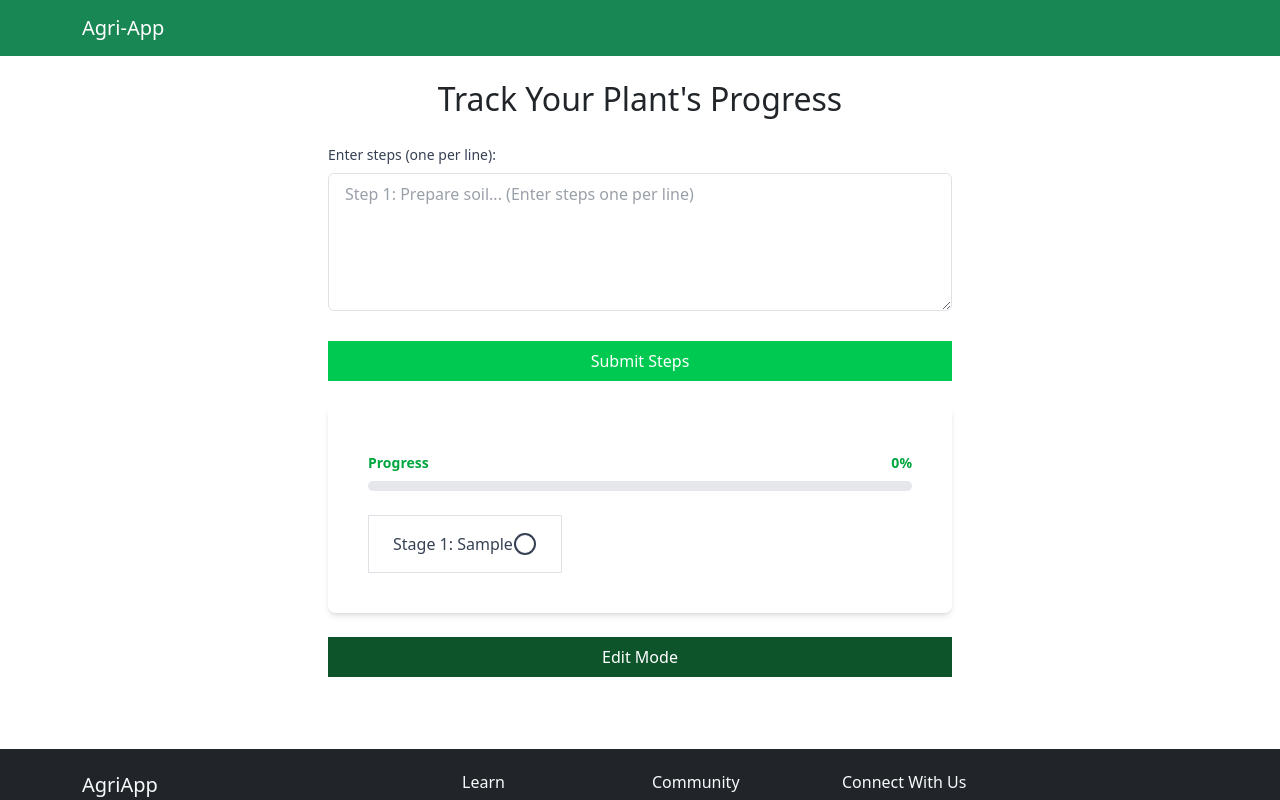
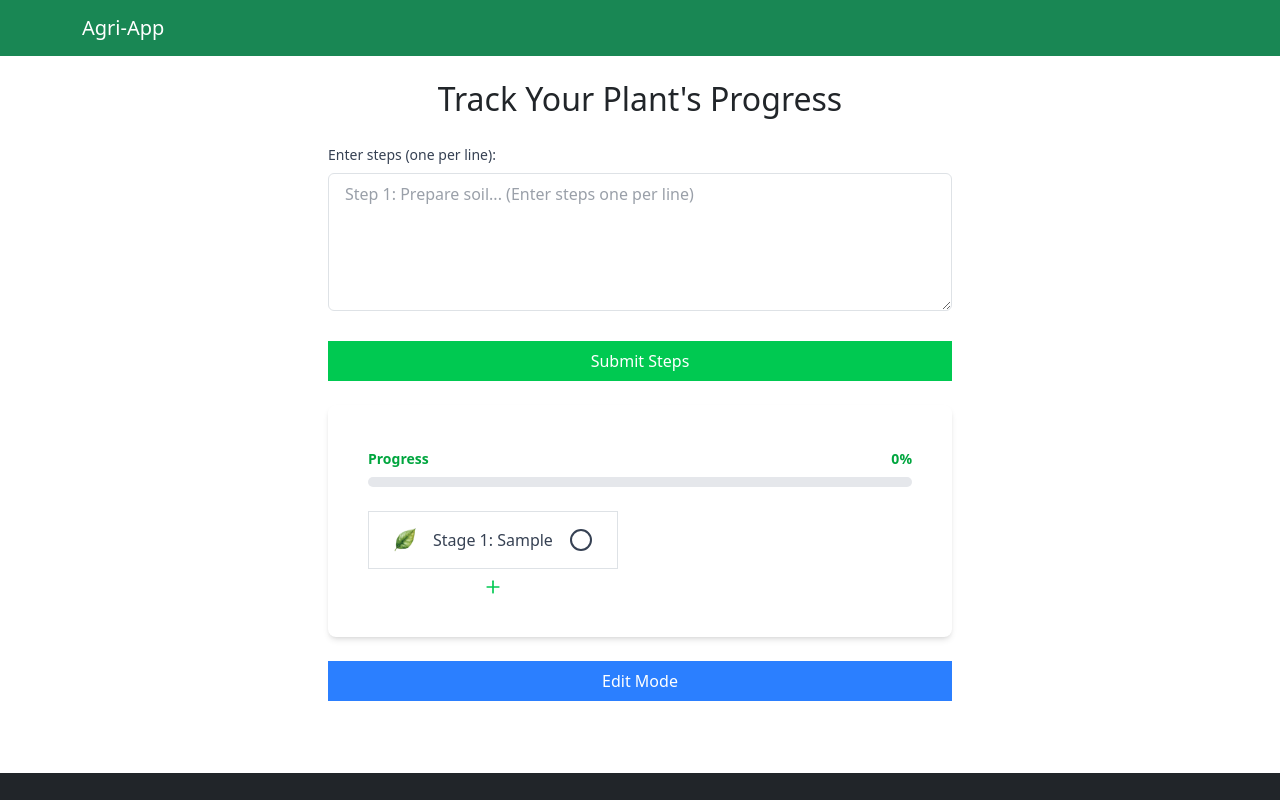
Before and after one commit to Viduraz/PAF_SLIIT, a React (Vite) app in the folder frontend/: page /plant-progress/1 in a window 1280 px wide. Both pictures are taken after typing "Sample" into the empty fields and a click on the button "Submit Steps". Shown: the top 800 px of the page. Built offline with nearby package versions, Linux system fonts and the light colour scheme.

Commit message:
leaf.png

```diff
--- a/frontend/src/pages/PlantProgressDetailPage.jsx
+++ b/frontend/src/pages/PlantProgressDetailPage.jsx
@@ -1,6 +1,7 @@
 import React, { useState } from "react";
 import { useAuth } from "../utils/AuthContext";
 import { CheckCircle, Circle, Plus } from "lucide-react";
+import leafIcon from "../images/progress/leaf.png"; // Importing the image
 
 const PlantProgressDetailPage = () => {
   const { currentUser } = useAuth();
@@ -10,11 +11,9 @@ const PlantProgressDetailPage = () => {
   const [formInput, setFormInput] = useState("");
   const [completedSteps, setCompletedSteps] = useState([]);
   const [isEditMode, setIsEditMode] = useState(false);
-  const [notes, setNotes] = useState({}); // Object to store notes for each step
+  const [notes, setNotes] = useState({});
 
-  const handleInputChange = (e) => {
-    setFormInput(e.target.value);
-  };
+  const handleInputChange = (e) => setFormInput(e.target.value);
 
   const handleSubmit = (e) => {
     e.preventDefault();
@@ -30,46 +29,30 @@ const PlantProgressDetailPage = () => {
   };
 
   const toggleStepCompletion = (index) => {
-    if (!isEditMode && completedSteps[index]) {
-      // In normal mode, if the step is already completed, do nothing
-      return;
-    }
+    if (!isEditMode && completedSteps[index]) return;
+    if (index > 0 && !completedSteps[index - 1] && !isEditMode) return;
 
-    // If the previous step is not completed and we're not in edit mode, prevent going ahead
-    if (index > 0 && !completedSteps[index - 1] && !isEditMode) {
-      return;
-    }
-
-    // Toggle step completion in edit mode or normal mode
     const newCompletedSteps = [...completedSteps];
     newCompletedSteps[index] = !newCompletedSteps[index];
     setCompletedSteps(newCompletedSteps);
 
-    // If the step is undone, also remove the note
-    if (!newCompletedSteps[index]) {
-      const newNotes = { ...notes };
-      delete newNotes[index]; // Remove the note when the step is undone
-      setNotes(newNotes);
-    }
-
-    // Update progress
     const completedCount = newCompletedSteps.filter((step) => step).length;
     const newProgress = Math.round((completedCount / steps.length) * 100);
     setProgress(newProgress);
 
-    // If all steps are completed
-    if (newProgress === 100) {
-      setCompleted(true);
-    } else {
-      setCompleted(false);
+    if (newProgress === 100) setCompleted(true);
+    else setCompleted(false);
+
+    // Remove note if step is undone in edit mode
+    if (isEditMode && !newCompletedSteps[index]) {
+      const newNotes = { ...notes };
+      delete newNotes[index];
+      setNotes(newNotes);
     }
   };
 
-  const toggleEditMode = () => {
-    setIsEditMode(!isEditMode);
-  };
+  const toggleEditMode = () => setIsEditMode(!isEditMode);
 
-  // Function to handle adding notes
   const handleNoteChange = (index, event) => {
     const newNotes = { ...notes, [index]: event.target.value };
     setNotes(newNotes);
@@ -107,65 +90,53 @@ const PlantProgressDetailPage = () => {
       </form>
 
       {/* Progress bar */}
-      <div className="bg-white p-10 rounded-lg shadow-md  max-w-screen-xl mx-auto">
-      {" "}
-        <div className="relative pt-1 mb-4">
+      <div className="bg-white p-10 rounded-lg shadow-md w-full max-w-screen-xl mx-auto">
         <div className="relative pt-1 mb-4">
           <div className="flex justify-between items-center">
-              <span className="text-sm font-semibold text-green-600">
-                Progress
-              </span>
-              <span className="text-sm font-semibold text-green-600">
-                {progress}%
-              </span>
+            <span className="text-sm font-semibold text-green-600">Progress</span>
+            <span className="text-sm font-semibold text-green-600">{progress}%</span>
           </div>
           <div className="w-full bg-gray-200 rounded-full h-2.5 mt-2">
             <div
-                className="bg-green-300 h-2.5 rounded-full transition-all duration-300"
+              className="bg-green-500 h-2.5 rounded-full transition-all duration-300"
               style={{ width: `${progress}%` }}
             ></div>
           </div>
         </div>
-        </div>
+
         {/* Steps buttons */}
         {steps.length > 0 && (
           <div className="flex flex-wrap gap-3">
             {steps.map((step, index) => (
               <div key={index} className="flex flex-col items-center">
                 <button
-                  className={`flex items-center justify-between px-6 py-3 border rounded-lg transition-all duration-300 text-left ${
+                  className={`flex items-center gap-3 px-6 py-3 border rounded-lg transition-all duration-300 text-left ${
                     completedSteps[index]
                       ? "bg-green-500 text-white"
                       : "bg-white text-gray-700"
                   } hover:shadow-md`}
                   onClick={() => toggleStepCompletion(index)}
-                  disabled={!isEditMode && completedSteps[index]} // Disable if already completed and not in edit mode
+                  disabled={!isEditMode && completedSteps[index]}
                 >
+                  {/* Leaf Image */}
+                  <img src={leafIcon} alt="Leaf" className="w-6 h-6" />
+
                   <span>{`Stage ${index + 1}: ${step}`}</span>
-                  {completedSteps[index] ? (
-                    <CheckCircle size={24} />
-                  ) : (
-                    <Circle size={24} />
-                  )}
+                  {completedSteps[index] ? <CheckCircle size={24} /> : <Circle size={24} />}
                 </button>
 
-                {/* Only show the Plus icon if the step is completed */}
-                {completedSteps[index] && (
+                {/* Plus icon to add notes */}
                 <button
                   type="button"
                   onClick={() => {
-                      // Open note input on Plus icon click
                     const newNotes = { ...notes };
-                      if (!newNotes[index]) {
-                        newNotes[index] = "";
-                      }
+                    if (!newNotes[index]) newNotes[index] = "";
                     setNotes(newNotes);
                   }}
                   className="mt-2 text-green-500 hover:text-green-600"
                 >
                   <Plus size={20} />
                 </button>
-                )}
 
                 {/* Notes input field */}
                 {notes[index] !== undefined && (
@@ -193,7 +164,7 @@ const PlantProgressDetailPage = () => {
       {/* Edit Mode Toggle Button */}
       <button
         onClick={toggleEditMode}
-        className="mt-4 w-full px-4 py-2 bg-green-900 text-white rounded-lg hover:bg-blue-600 transition"
+        className="mt-4 w-full px-4 py-2 bg-blue-500 text-white rounded-lg hover:bg-blue-600 transition"
       >
         {isEditMode ? "Exit Edit Mode" : "Edit Mode"}
       </button>
```
Also changed, not shown: frontend/src/images/progress/leaf.png (added). Lines whose indentation alone changed are shown as unchanged.
